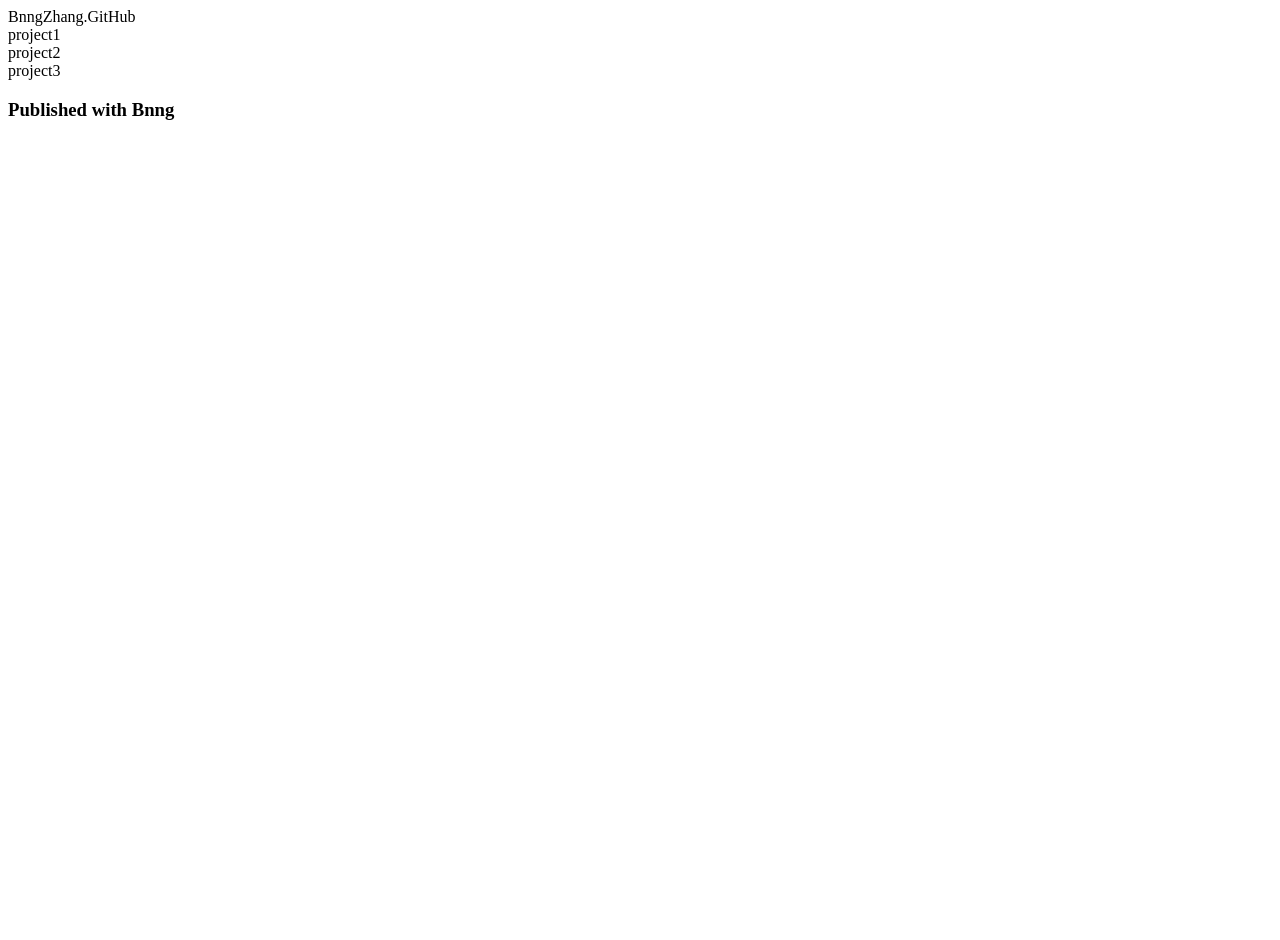
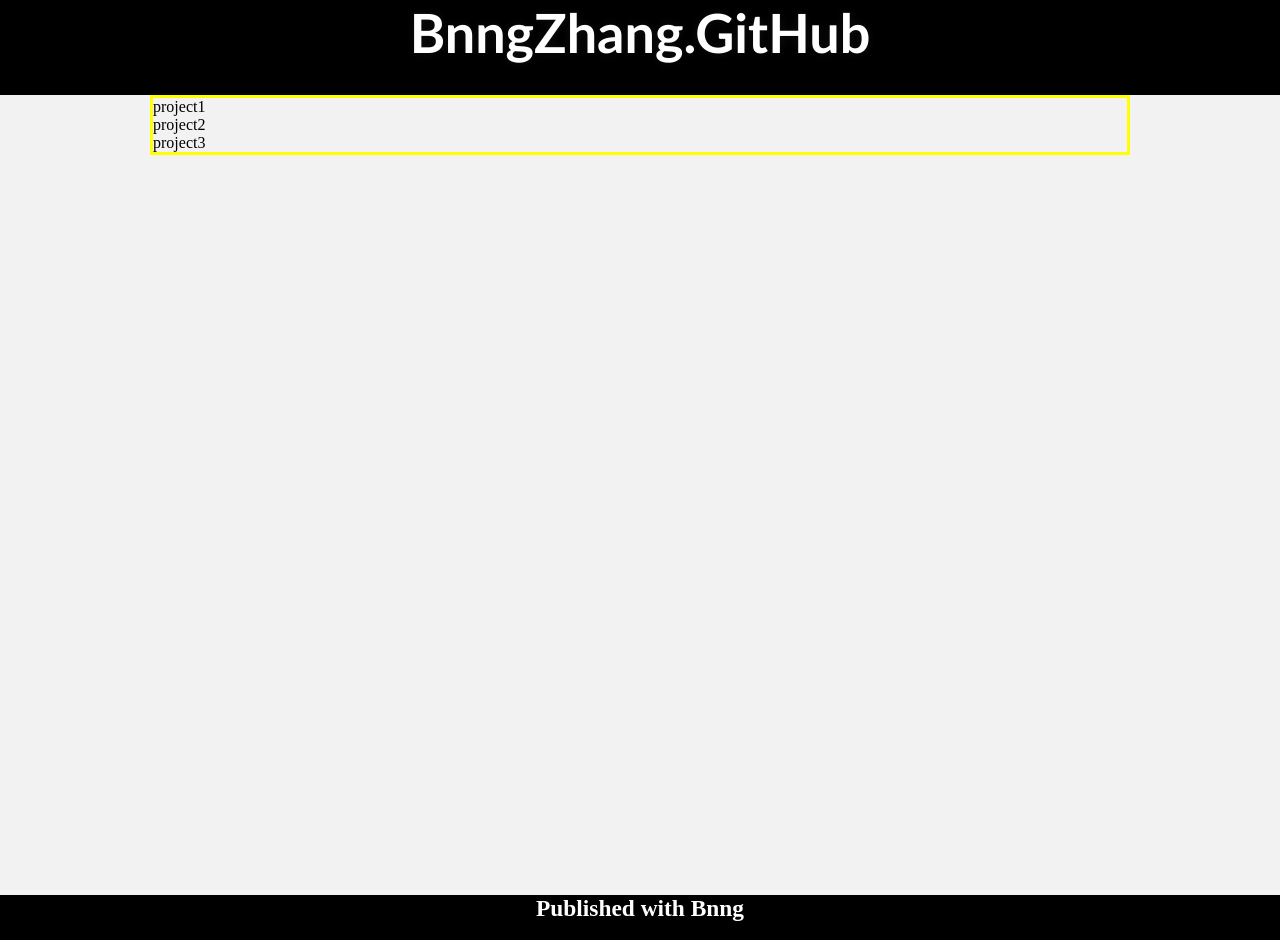
Before and after one commit to bnngzhang/bnngzhang.github.io, a plain HTML site: page index.html in a window 1280 px wide. Before the commit the page ends 800 px from the top, so only its background shows below. Drawn offline with Linux system fonts and the light colour scheme; files that its build step writes are made by us from their sources.

Commit message:
Update index.html

```diff
--- a/index.html
+++ b/index.html
@@ -6,7 +6,7 @@
     <meta http-equiv="X-UA-Compatible" content="chrome=1">
     <meta name="description" content="Bnngzhang.GitHub.io : ">
 
-    <link rel="stylesheet/stylesheet.css" type="text/css">
+    <link rel="stylesheet" type="text/css" href="stylesheet/stylesheet.css">
 
     <title>Bnngzhang.GitHub.io</title>
   </head>
```
